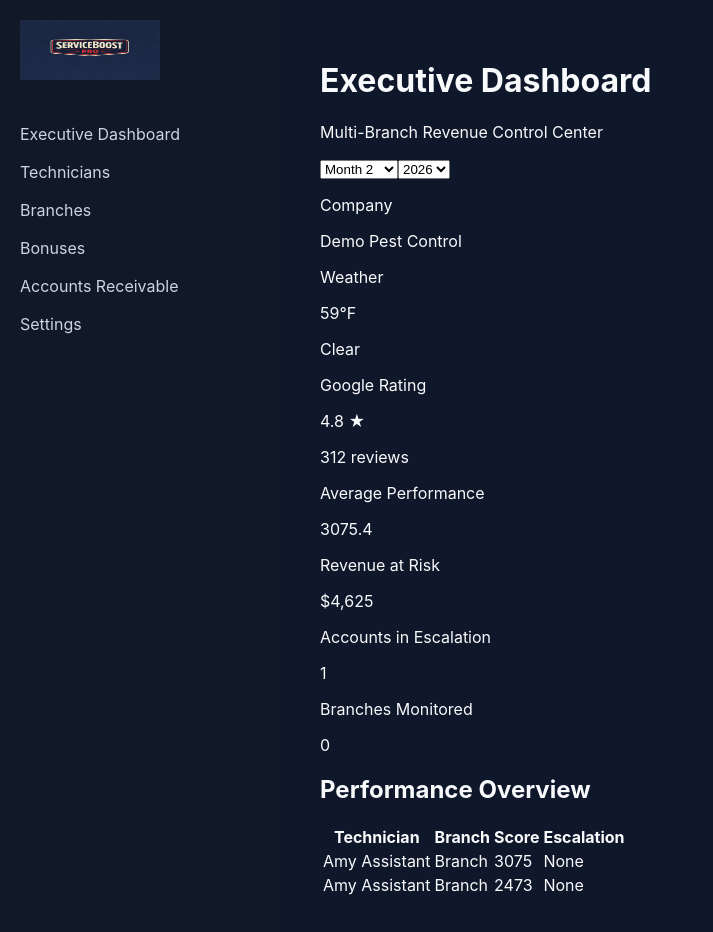
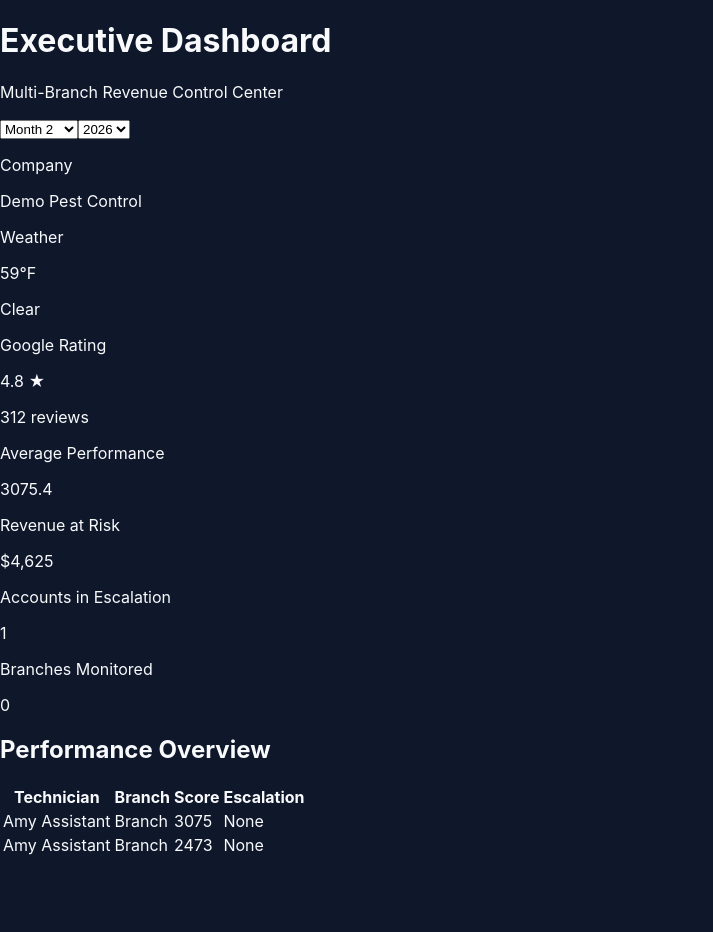
Before and after one commit to Serviceboosthq/serviceboost-portal, a Next.js app: page /dashboard in a window 1280 px wide. Shown: the top 932 px of the page, without its empty margins (0-713 px from the left). After the commit the page ends 858 px from the top, so only its background shows below. Built offline with nearby package versions, Linux system fonts and the light colour scheme.

Commit message:
Fix dashboard layout override

```diff
--- a/app/dashboard/layout.tsx
+++ b/app/dashboard/layout.tsx
@@ -1,65 +1,11 @@
-import Image from "next/image"
-
 export default function DashboardLayout({
   children,
 }: {
   children: React.ReactNode
 }) {
   return (
-    <div style={{ display: "flex", minHeight: "100vh" }}>
-
-      {/* SIDEBAR */}
-      <div
-        style={{
-          width: 240,
-          background: "#111827",
-          padding: 20,
-          display: "flex",
-          flexDirection: "column",
-        }}
-      >
-        {/* LOGO */}
-        <div style={{ marginBottom: 40 }}>
-          <Image
-            src="/logo.png"
-            alt="ServiceBoost Logo"
-            width={140}
-            height={60}
-          />
-        </div>
-
-        {/* NAVIGATION */}
-        <nav style={{ display: "flex", flexDirection: "column", gap: 18 }}>
-          <a href="/dashboard" style={{ color: "#cbd5e1", textDecoration: "none" }}>
-            Executive Dashboard
-          </a>
-
-          <a href="/dashboard/technicians" style={{ color: "#cbd5e1", textDecoration: "none" }}>
-            Technicians
-          </a>
-
-          <a href="/dashboard/branches" style={{ color: "#cbd5e1", textDecoration: "none" }}>
-            Branches
-          </a>
-
-          <a href="/dashboard/bonuses" style={{ color: "#cbd5e1", textDecoration: "none" }}>
-            Bonuses
-          </a>
-
-          <a href="/dashboard/accounts-receivable" style={{ color: "#cbd5e1", textDecoration: "none" }}>
-            Accounts Receivable
-          </a>
-
-          <a href="/dashboard/settings" style={{ color: "#cbd5e1", textDecoration: "none" }}>
-            Settings
-          </a>
-        </nav>
-      </div>
-
-      {/* MAIN CONTENT */}
-      <div style={{ flex: 1, padding: 40 }}>
-        {children}
-      </div>
+    <div className="flex-1 p-10">
+      {children}
     </div>
   )
 }
```
